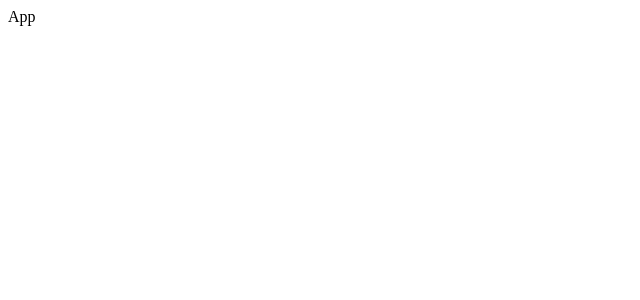
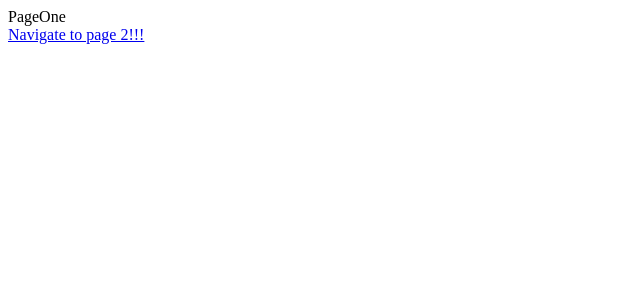
Before and after one commit to markwilland/react-streaming, a React (Create React App) app in the folder client/: page / in a window 1280 px wide. Shown: the top 300 px of the page, without its empty margins (0-640 px from the left). Built offline with nearby package versions, Linux system fonts and the light colour scheme.

Commit message:
trivial use of react router

```diff
--- a/client/package.json
+++ b/client/package.json
@@ -8,6 +8,7 @@
     "@testing-library/user-event": "^12.8.3",
     "react": "^17.0.2",
     "react-dom": "^17.0.2",
+    "react-router-dom": "^5.2.0",
     "react-scripts": "4.0.3",
     "web-vitals": "^1.1.1"
   },
--- a/client/src/components/App.js
+++ b/client/src/components/App.js
@@ -1,9 +1,35 @@
 import React from 'react'
+import { BrowserRouter, Route, Link } from 'react-router-dom';
+
+const PageOne = () => {
+    return (
+        <div>
+            <div>PageOne</div>
+            <Link to="/pagetwo">Navigate to page 2!!!</Link>
+        </div>
+    )
+}
+
+
+const PageTwo = () => {
+    return (
+        <div>
+            PageTwo
+            <Link to="/">Navigate to page ONE!!!</Link>
+            <button>Click Me!</button>
+        </div>
+    )
+}
 
 function App() {
     return (
         <div>
-            App
+            <BrowserRouter>
+                <div>
+                    <Route path="/" exact component={PageOne} />
+                    <Route path="/pagetwo" component={PageTwo} />
+                </div>
+            </BrowserRouter>
         </div>
     )
 }
```
Also changed, not shown: 1 other file (tests, documents, lock files or other folders).
